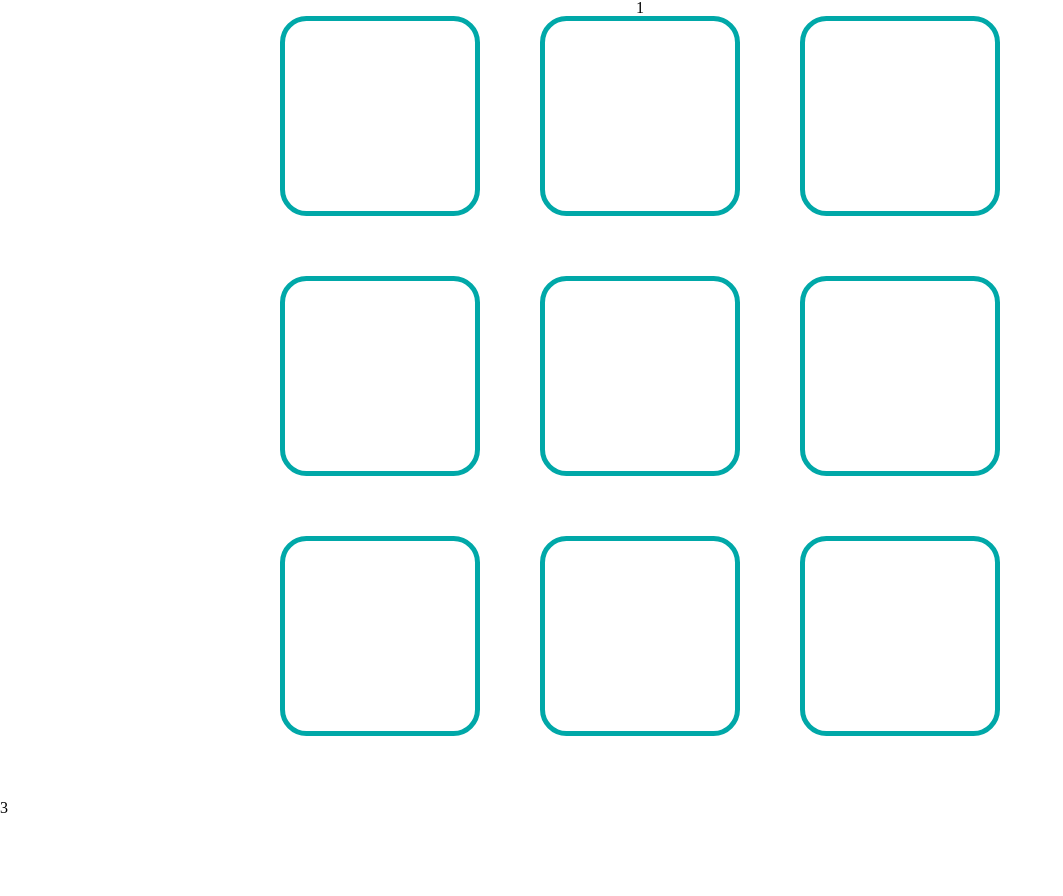
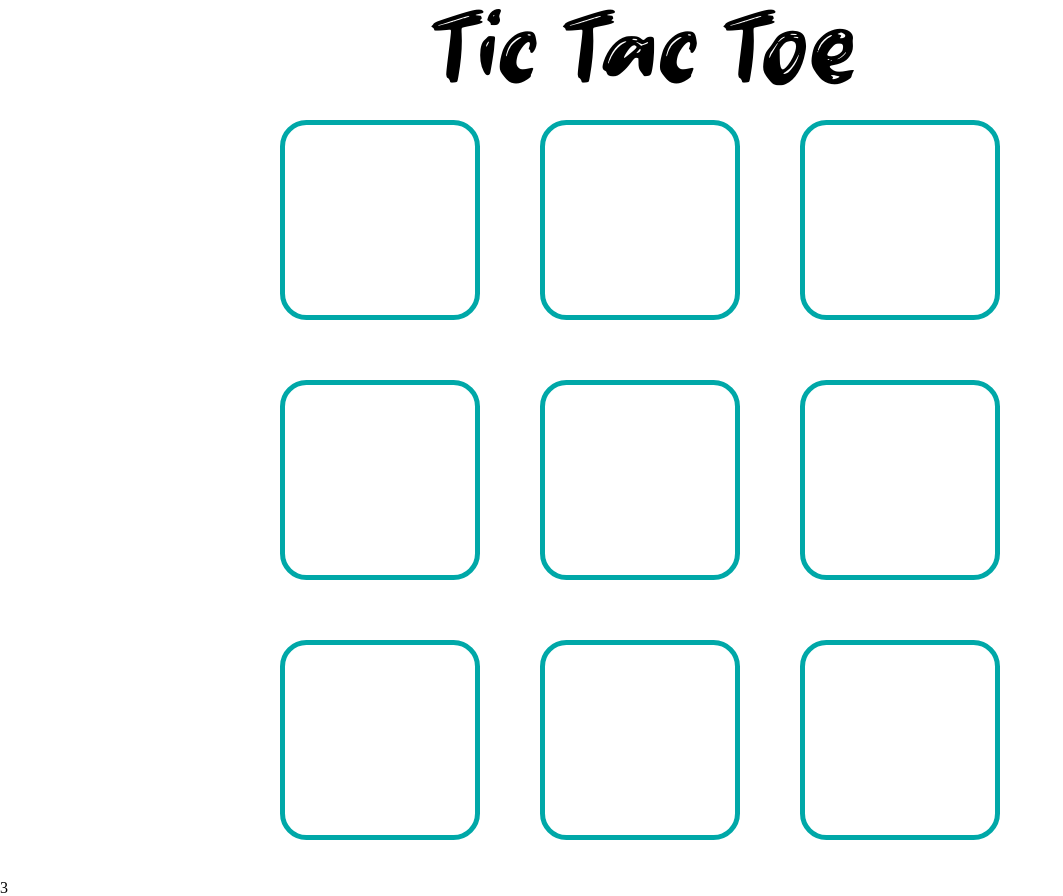
Before and after one commit to ervinMamutov/tic-tac-toe, a website with bundled scripts: page index.html in a window 1280 px wide. Shown: the whole page, without its empty margins (0-1063 px from the left). Before the commit the page ends 816 px from the top, so only its background shows below. Built offline with nearby package versions, Linux system fonts and the light colour scheme.

Commit message:
Added title and font-famaily

```diff
--- /dev/null
+++ b/assets/font/fighter-fish-font/info.txt
@@ -0,0 +1,2 @@
+license: Freeware, commercial use requires donation
+link: https://www.fontspace.com/fighter-fish-font-f87994
--- a/index.html
+++ b/index.html
@@ -9,8 +9,16 @@
   </head>
   <body>
     <div class="wrapper">
-      <header class="header"></header>
-      <div class="header__container">1</div>
+      <header class="header">
+        <div class="header__container">
+          <div class="header-title title">
+            <div class="title-text">
+              <h1 class="title">Tic Tac Toe</h1>
+            </div>
+          </div>
+        </div>
+      </header>
+
       <main class="main">
         <div class="main-page">
           <div class="root"></div>
--- a/styles/style.css
+++ b/styles/style.css
@@ -1,4 +1,9 @@
-/* import google fonts*/
+/* import fonts*/
+@font-face {
+  font-family: 'FighterFish-3zG53';
+  src: url('../assets/font/fighter-fish-font/FighterFish-3zG53.otf')
+    format('opentype');
+}
 
 /* ----------------------------------- */
 
@@ -73,6 +78,33 @@ button {
 
 /* ----------------------------------- */
 
+/* header */
+.header {
+  width: 100%;
+  left: 0;
+  top: 0;
+}
+
+.header__container {
+  display: flex;
+  align-items: center;
+  justify-content: center;
+  flex-wrap: wrap;
+  padding-top: 10px;
+  padding-bottom: 10px;
+}
+
+.header-title {
+}
+.title-text {
+}
+.title {
+  font-family: 'FighterFish-3zG53', sans-serif;
+  font-size: 100px;
+}
+
+/* ----------------------------------- */
+
 /* game board*/
 .main-page {
   display: flex;
@@ -124,6 +156,11 @@ button {
 
 .value-container {
   justify-content: center;
+}
+.value-text {
+  font-family: 'FighterFish-3zG53', sans-serif;
+  font-size: 190px;
+  padding-top: 40px;
 }
 
 /* ----------------------------------- */
```
Also changed, not shown: assets/font/fighter-fish-font/FighterFish-3zG53.otf (added).
